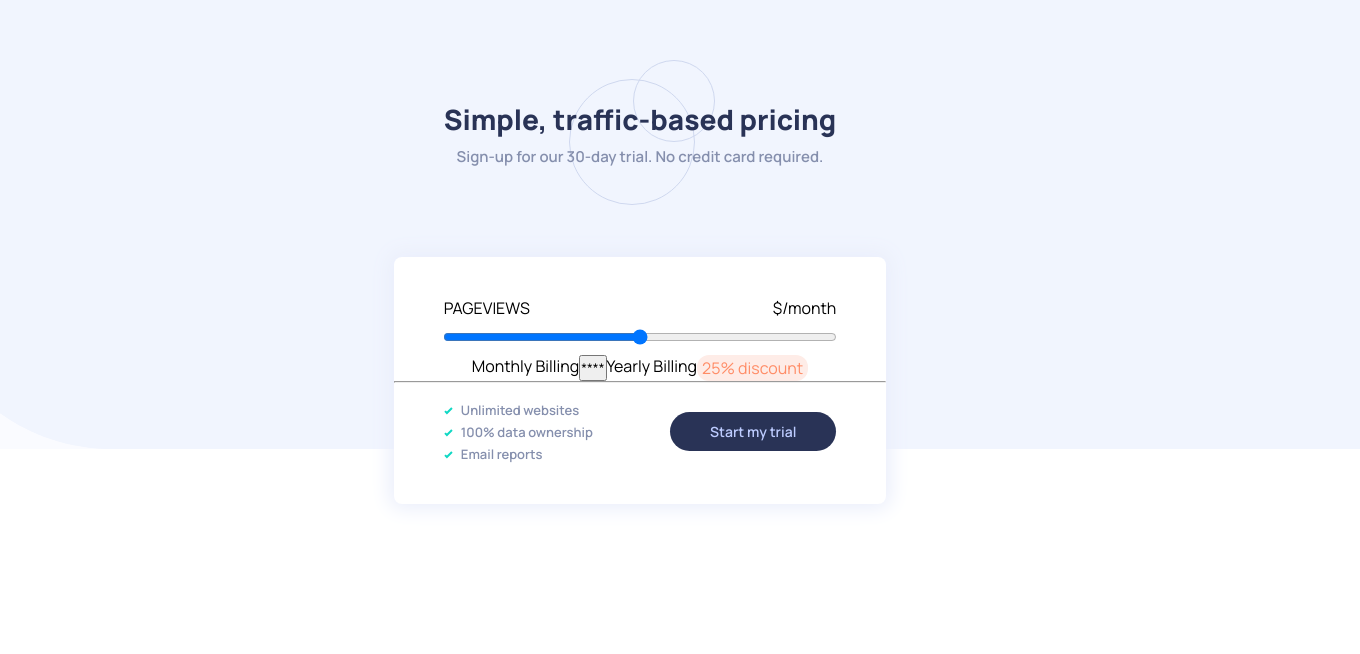
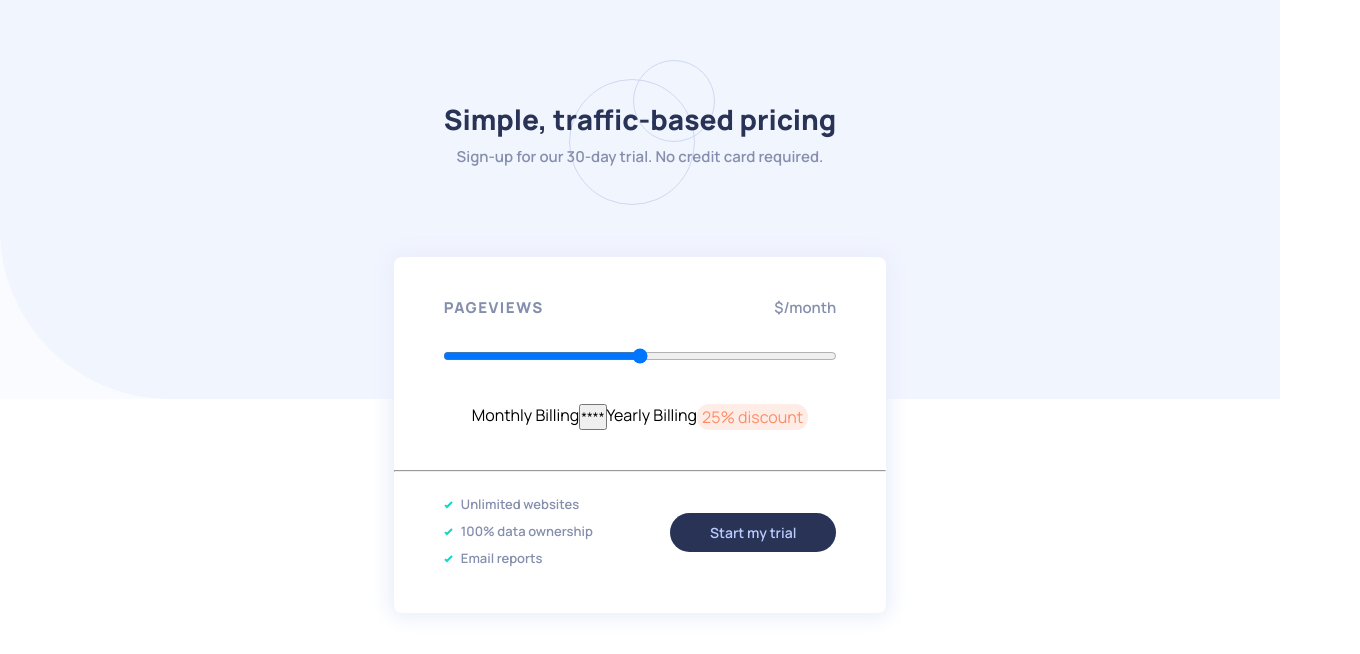
Before and after one commit to 4rch1tT/interactive-pricing-component-FM, a plain HTML site: page index.html in a window 1280 px wide. Shown: the whole page, 1360 px wide, since content can reach past the window. Drawn offline with Linux system fonts and the light colour scheme.

Commit message:
added more styling

```diff
--- a/index.html
+++ b/index.html
@@ -30,10 +30,10 @@
           </div>
         </div>
         <div class="container-p2">
-          <div>
+          <div class="part1">
             <div class="pricing-container">
-              <div><span id="pageview-no"></span>PAGEVIEWS</div>
-              <div>$<span id="amount-no"></span>/month</div>
+              <div class="pageview-info"><span id="pageview-no"></span>PAGEVIEWS</div>
+              <div class="amount-info">$<span id="amount-no"></span>/month</div>
             </div>
             <div class="input-div">
               <input type="range" name="" id="slider" />
@@ -48,15 +48,15 @@
           <hr />
           <div class="trial-details">
             <div>
-              <div>
+              <div class="benefits">
                 <img src="./images/icon-check.svg" alt="icon-check" />
                 <span>Unlimited websites</span>
               </div>
-              <div>
+              <div class="benefits">
                 <img src="./images/icon-check.svg" alt="icon-check" />
                 <span>100% data ownership</span>
               </div>
-              <div>
+              <div class="benefits">
                 <img src="./images/icon-check.svg" alt="icon-check" />
                 <span>Email reports</span>
               </div>
--- a/style.css
+++ b/style.css
@@ -15,6 +15,10 @@
   justify-content: center;
   align-items: center;
   background-color: hsl(230, 100%, 99%);
+}
+
+.bg-pattern {
+  width: 100vw;
 }
 
 .container {
@@ -61,9 +65,13 @@ h1 {
   box-shadow: 0 0 20px 5px hsl(224, 65%, 95%);
 }
 
+.part1 {
+  margin-bottom: 40px;
+}
+
 #slider {
   width: 80%;
-  margin-bottom: 10px;
+  margin: 20px 0px 40px 0px;
 }
 
 #discount {
@@ -91,7 +99,7 @@ h1 {
   display: flex;
   justify-content: space-between;
   padding: 0px 50px;
-  margin-top: 15px;
+  margin-top: 20px;
 }
 
 .trial-details span {
@@ -99,6 +107,10 @@ h1 {
   font-size: 13px;
   font-weight: 600;
   color: hsl(225, 20%, 60%);
+}
+
+.benefits {
+  margin-bottom: 5px;
 }
 
 .trial-btn-container {
@@ -126,3 +138,16 @@ h1 {
   font-size: 14px;
   font-weight: 600;
 }
+
+.pageview-info {
+  font-size: 15px;
+  font-weight: 800;
+  letter-spacing: 1.5px;
+  color: hsl(225, 20%, 60%);
+}
+
+.amount-info {
+  font-size: 15px;
+  font-weight: 600;
+  color: hsl(225, 20%, 60%);
+}
```
